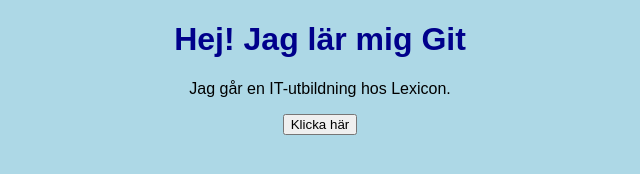
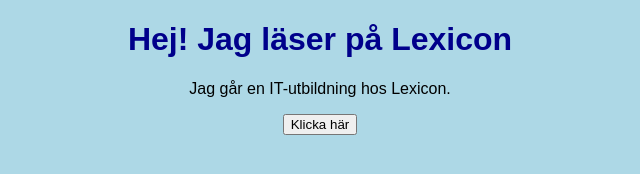
Before and after one commit to jaejulia/mitt-git-projekt, a plain HTML site: page index.html in a window 1280 px wide. Shown: the whole page, without its empty margins (320-960 px from the left). Drawn offline with Linux system fonts and the light colour scheme.

Commit message:
Changed rubrik

```diff
--- a/index.html
+++ b/index.html
@@ -6,7 +6,7 @@
   <link rel="stylesheet" href="style.css">
 </head>
 <body>
-  <h1>Hej! Jag lär mig Git</h1>
+  <h1>Hej! Jag läser på Lexicon</h1>
   <p>Jag går en IT-utbildning hos Lexicon.</p>
   <button id="myButton">Klicka här</button>
   <script src="script.js"></script>
```
